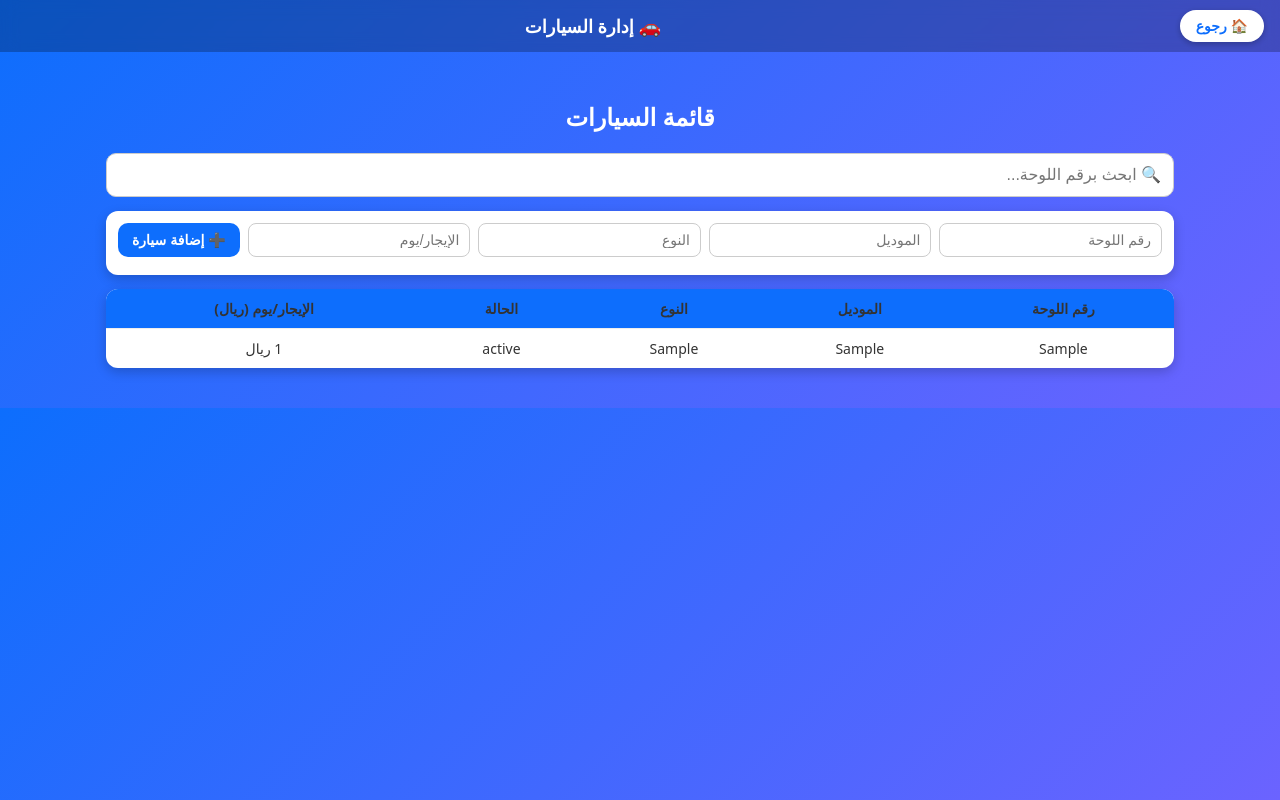
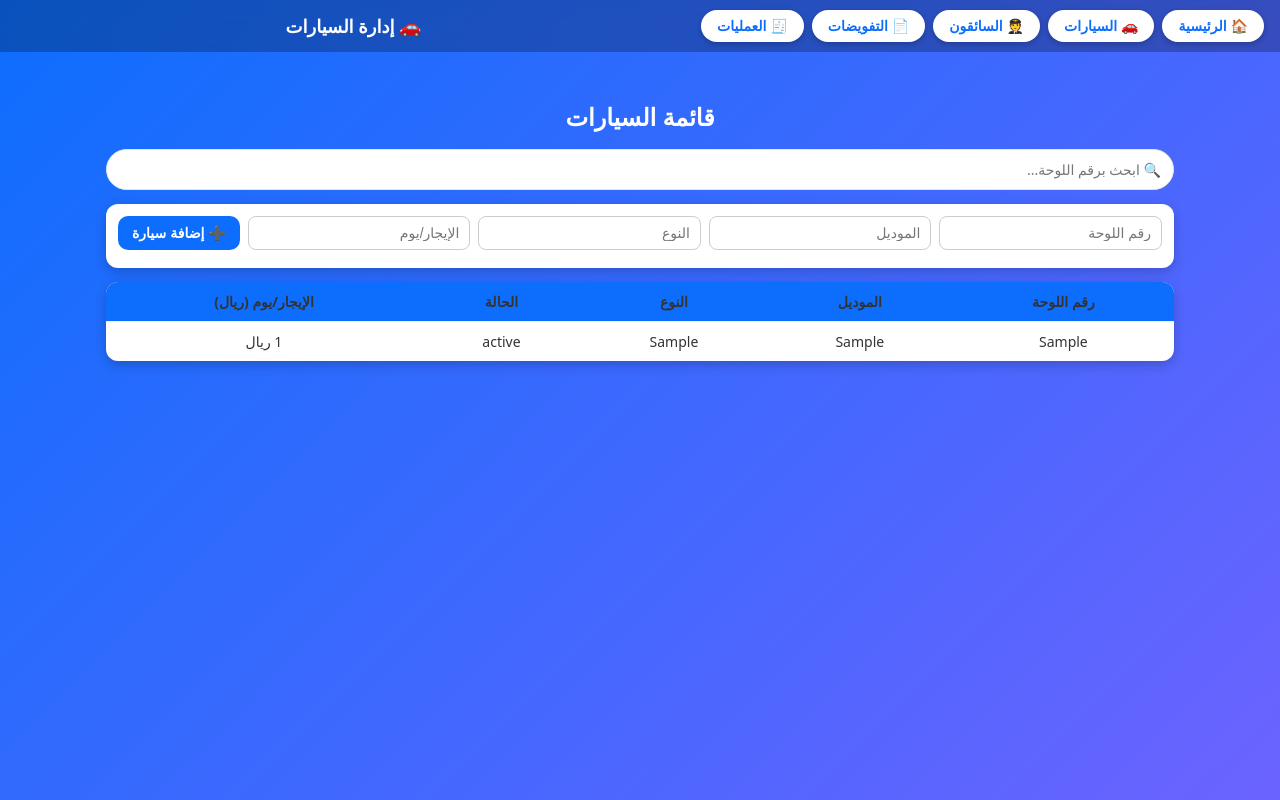
Before and after one commit to mn01001920890/opertional-car, a Flask app: page /cars in a window 1280 px wide. Run offline with Flask 3, Linux system fonts and the light colour scheme; tables that the repository leaves empty hold one stand-in row (values such as "Sample post").

Commit message:
Update cars.html

```diff
--- a/templates/cars.html
+++ b/templates/cars.html
@@ -11,6 +11,7 @@
       --main-purple: #6c63ff;
       --card-radius: 12px;
       --shadow: 0 4px 12px rgba(0,0,0,0.2);
+      --muted: #6b7280;
     }
 
     * {
@@ -18,13 +19,14 @@
     }
 
     body {
-      font-family: "Tajawal", system-ui, -apple-system, BlinkMacSystemFont, "Segoe UI", sans-serif;
+      font-family: "Tajawal", system-ui, -apple-system, "Segoe UI", sans-serif;
       margin: 0;
       background: linear-gradient(135deg, var(--main-blue), var(--main-purple));
       color: #fff;
+      min-height: 100vh;
     }
 
-    /* 🔝 شريط علوي ثابت + زر رجوع */
+    /* 🔝 شريط علوي ثابت + مجموعة تنقّل */
     .top-bar {
       position: fixed;
       top: 0;
@@ -37,6 +39,14 @@
       display: flex;
       align-items: center;
       gap: 10px;
+      flex-wrap: wrap;
+    }
+
+    .nav-group {
+      display: flex;
+      align-items: center;
+      gap: 8px;
+      flex-wrap: wrap;
     }
 
     .back-btn {
@@ -54,6 +64,7 @@
       box-shadow: 0 2px 6px rgba(0,0,0,0.25);
       transition: 0.2s ease;
       white-space: nowrap;
+      text-decoration: none;
     }
 
     .back-btn:hover {
@@ -68,6 +79,7 @@
       font-weight: 700;
       flex: 1;
       text-align: center;
+      color: #fff;
     }
 
     /* 🔹 محتوى الصفحة */
@@ -79,7 +91,7 @@
 
     h2 {
       text-align: center;
-      margin-bottom: 20px;
+      margin-bottom: 16px;
       font-size: 24px;
       color: #fff;
     }
@@ -91,10 +103,17 @@
 
     .search-box input {
       width: 100%;
-      padding: 12px;
-      border-radius: 10px;
-      border: 1px solid #ccc;
-      font-size: 16px;
+      padding: 10px 12px;
+      border-radius: 999px;
+      border: 1px solid #e5e7eb;
+      font-size: 14px;
+      outline: none;
+      font-family: inherit;
+    }
+
+    .search-box input:focus {
+      border-color: var(--main-blue);
+      box-shadow: 0 0 0 2px rgba(13,110,253,0.2);
     }
 
     /* ➕ إضافة سيارة */
@@ -172,6 +191,7 @@
       font-size: 14px;
       border-bottom: 1px solid #eee;
       color: #333;
+      white-space: nowrap;
     }
 
     .cars-table tr:last-child td {
@@ -243,11 +263,15 @@
 
 <body>
 
-  <!-- 🔝 شريط علوي ثابت -->
+  <!-- 🔝 شريط علوي ثابت + تنقّل موحّد -->
   <header class="top-bar">
-    <button class="back-btn" onclick="location.href='/'">
-      🏠 رجوع
-    </button>
+    <div class="nav-group">
+      <button class="back-btn" onclick="location.href='/'">🏠 الرئيسية</button>
+      <button class="back-btn" onclick="location.href='/cars'">🚗 السيارات</button>
+      <button class="back-btn" onclick="location.href='/drivers'">🧑‍✈️ السائقون</button>
+      <button class="back-btn" onclick="location.href='/authorizations'">📄 التفويضات</button>
+      <button class="back-btn" onclick="location.href='/operations'">🧾 العمليات</button>
+    </div>
     <h1 class="page-title">🚗 إدارة السيارات</h1>
   </header>
 
@@ -256,7 +280,12 @@
 
     <!-- بحث -->
     <div class="search-box">
-      <input id="search" type="text" placeholder="🔍 ابحث برقم اللوحة..." oninput="filterCars()">
+      <input
+        id="search"
+        type="text"
+        placeholder="🔍 ابحث برقم اللوحة..."
+        oninput="filterCars()"
+      >
     </div>
 
     <!-- ➕ إضافة سيارة جديدة -->
@@ -295,12 +324,20 @@
   </main>
 
   <script>
+    // دالة موحّدة لتوليد ID آمن من رقم اللوحة
+    function makeSafeId(plate) {
+      return (plate || "")
+        .trim()
+        .replace(/\s+/g, "-")
+        .replace(/\W+/g, "-");
+    }
+
     // ➕ إضافة سيارة جديدة
     document.getElementById("addCarBtn").addEventListener("click", async () => {
       const payload = {
-        plate:     document.getElementById("new_plate").value.trim(),
-        model:     document.getElementById("new_model").value.trim(),
-        car_type:  document.getElementById("new_type").value.trim(),
+        plate:      document.getElementById("new_plate").value.trim(),
+        model:      document.getElementById("new_model").value.trim(),
+        car_type:   document.getElementById("new_type").value.trim(),
         daily_rent: Number(document.getElementById("new_rent").value || 0),
         status: "متاحة"
       };
@@ -322,7 +359,7 @@
           box.textContent = "✅ تمت إضافة السيارة بنجاح";
 
           // إعادة تحميل القائمة
-          loadCars();
+          await loadCars();
 
           // تفريغ الحقول
           document.getElementById("new_plate").value = "";
@@ -350,7 +387,7 @@
 
       const res = await fetch("/api/cars");
       const data = await res.json();
-      carsData = data;
+      carsData = Array.isArray(data) ? data : [];
 
       renderCars(carsData);
       autoFocusCar();
@@ -364,7 +401,7 @@
       cardsBox.innerHTML  = "";
 
       data.forEach(c => {
-        const safeId = c.plate.replace(/\s+/g,'-').replace(/\W+/g,'-');
+        const safeId = makeSafeId(c.plate || "");
         const rowId  = "car-row-"  + safeId;
         const cardId = "car-card-" + safeId;
 
@@ -398,25 +435,30 @@
     function filterCars() {
       const term = document.getElementById("search").value.trim().toLowerCase();
       const filtered = carsData.filter(c =>
-        c.plate.toLowerCase().includes(term)
+        (c.plate || "").toLowerCase().includes(term)
       );
       renderCars(filtered);
     }
 
-    // تظليل سيارة محددة حسب ?focus=plate
+    // تظليل سيارة محددة حسب ?focus=plate (جاية من /authorizations, /closed, ... إلخ)
     function autoFocusCar() {
       const params = new URLSearchParams(window.location.search);
       let focusPlate = params.get("focus");
       if (!focusPlate) return;
 
-      const safeId = focusPlate.replace(/\W+/g,'-');
+      try {
+        focusPlate = decodeURIComponent(focusPlate);
+      } catch (e) {
+        // لو مش متكوّد عادي يكمل
+      }
+
+      const safeId = makeSafeId(focusPlate);
       const rowId  = "car-row-"  + safeId;
       const cardId = "car-card-" + safeId;
 
       const rowEl  = document.getElementById(rowId);
       const cardEl = document.getElementById(cardId);
 
-      // نحاول نعمل focus في الجدول أو الكارت حسب اللي ظاهر
       const targetEl = rowEl || cardEl;
       if (targetEl) {
         targetEl.classList.add("highlight");
```
